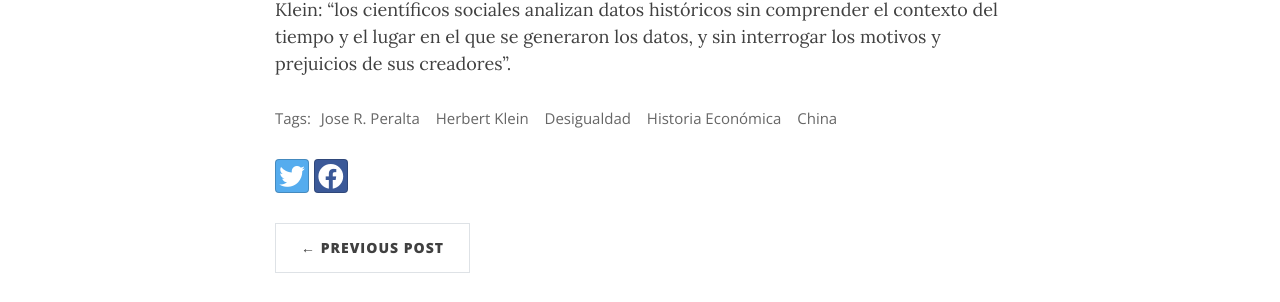
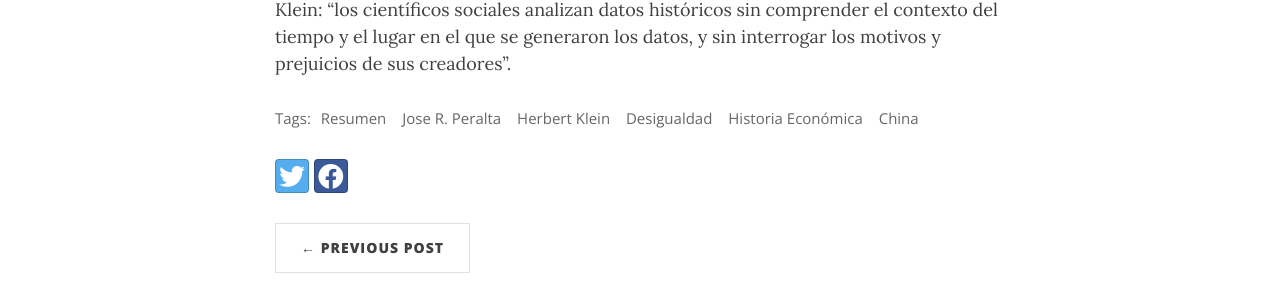
Before and after one commit to NigelCaspa/historiaeconomica, a Jekyll site: the page built from _posts/2021-08-09-peralta-klein.md, in a window 1280 px wide and 900 px high, scrolled down 794 px. Shown: the part 391-693 px from the top of the window. Built offline with Jekyll 4.4.1, drawn with Linux system fonts in a browser that asks for light colours; nearby versions of some CDN libraries; comment, search, counter and statistics services are not loaded.

```diff
--- a/_posts/2021-08-09-peralta-klein.md
+++ b/_posts/2021-08-09-peralta-klein.md
@@ -5,7 +5,7 @@
 cover-img: /assets/img/klein1.jpg
 thumbnail-img: /assets/img/klein1.jpg
 share-img: /assets/img/klein1.jpg
-tags: [Jose R. Peralta, Herbert Klein, Desigualdad, Historia Económica, China]
+tags: [Resumen, Jose R. Peralta, Herbert Klein, Desigualdad, Historia Económica, China]
 ---
 
 El aumento de la desigualdad es ahora un problema importante no sólo en los países en desarrollo y en las regiones con altos niveles de desigualdad, como América Latina, sino que también es un problema fundamental en las sociedades industriales avanzadas. La crisis financiera de 2008 nos forzó a repensar y revivir el interés en la evolución de los desequilibrios del mercado y cómo y por qué son recurrentes, lo que ha llevado a numerosos trabajos históricos de economistas que abarcan hasta un siglo o más de experiencia.
```
Also changed, not shown: programa.md (+0 -3 lines).
